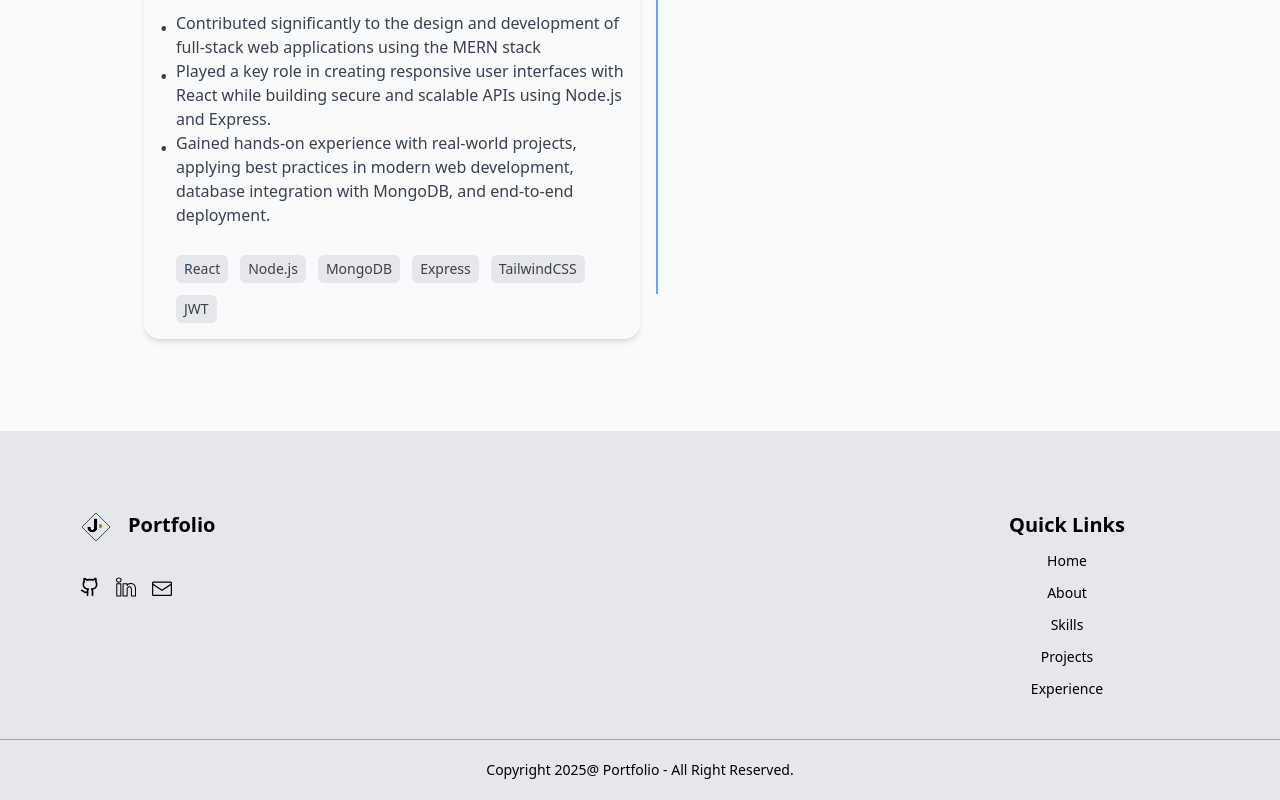
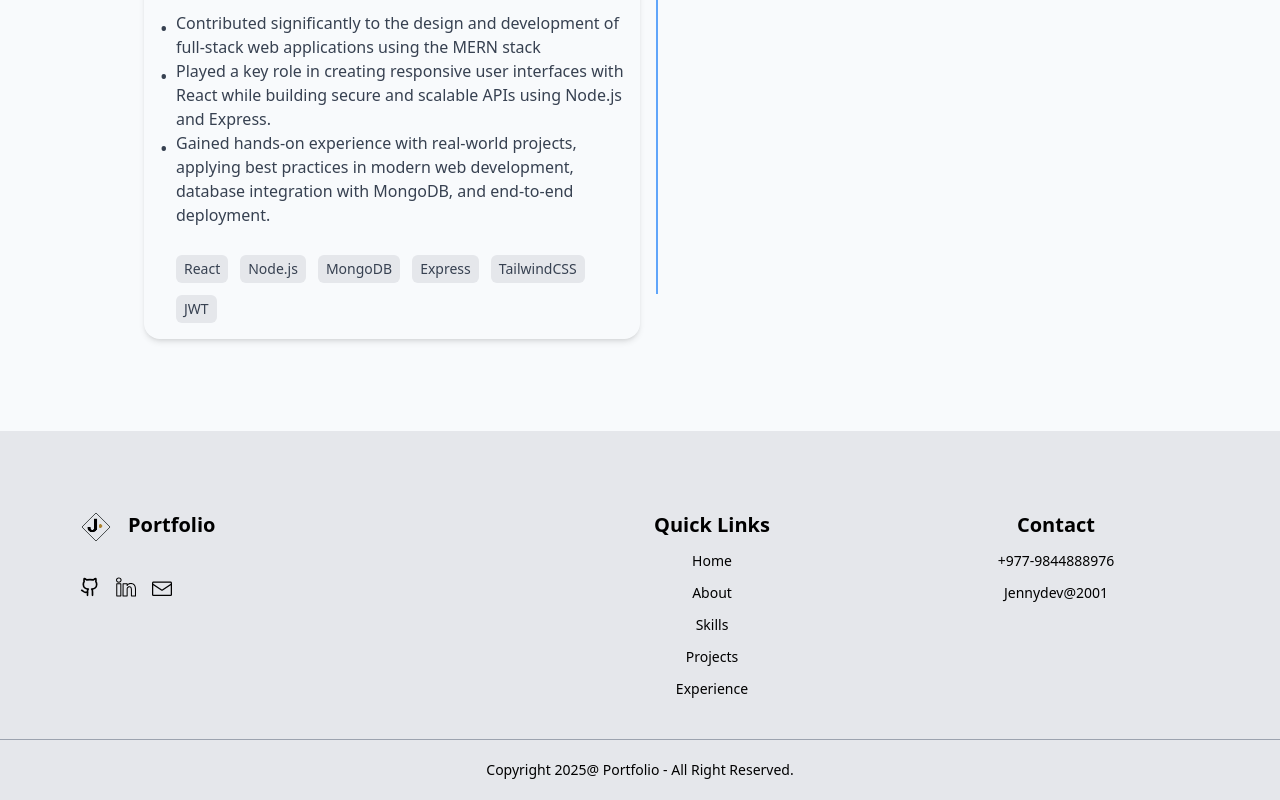
Before and after one commit to zennie2001/myPortfolio, a React (Vite) app: page / in a window 1280 px wide. Shown: the part 4449-5249 px from the top of the page. Built offline with nearby package versions, Linux system fonts and the light colour scheme.

Commit message:
contact page

```diff
--- a/src/components/Footer.jsx
+++ b/src/components/Footer.jsx
@@ -6,8 +6,8 @@ import logo from "../assets/logoBrand.png"
 
 function Footer() {
   return (
-     <div className='bg-gray-200 dark:bg-gray-800'>
-        <div className='flex flex-col sm:grid grid-cols-[3fr_1fr] gap-14 mb-10 pt-20 text-sm px-20'>
+     <div id="contact" className='bg-gray-200 dark:bg-gray-800'>
+        <div className='flex  flex-col sm:grid grid-cols-[1.5fr_1fr_1fr] gap-14 mb-10 pt-20 text-sm px-20'>
           {/* 1st part */}
           <div className='flex flex-col gap-8'>
             <div className='flex gap-4 text-xl'>
@@ -43,6 +43,12 @@ function Footer() {
             <a href='#experience'><p>Experience</p></a>
 
           </div>
+
+          <div className='flex items-center flex-col gap-3'>
+            <h1 className='text-xl font-semibold'>Contact</h1>
+            <p>+977-9844888976</p>
+            <p>Jennydev@2001</p>
+          </div>
         </div>
 
         <div>
```
